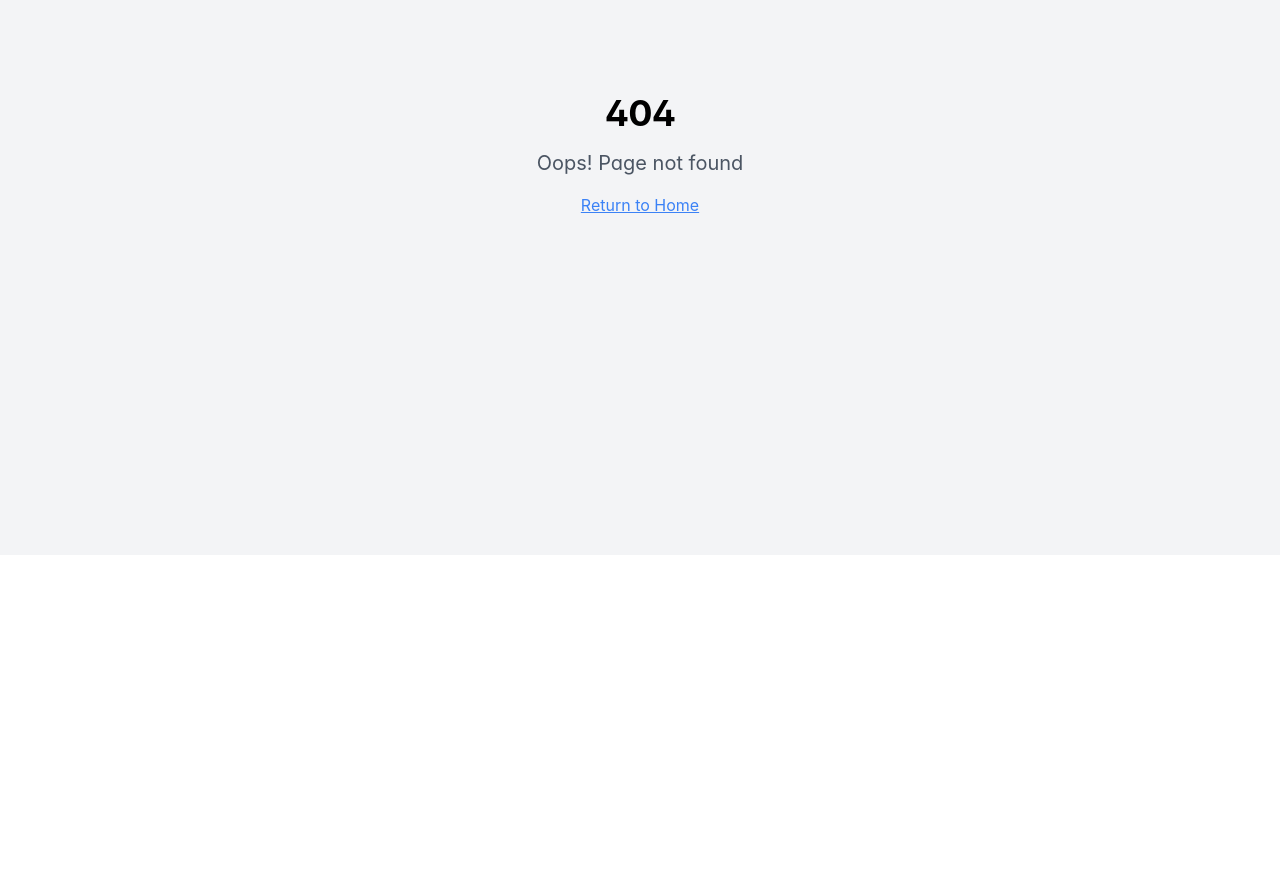
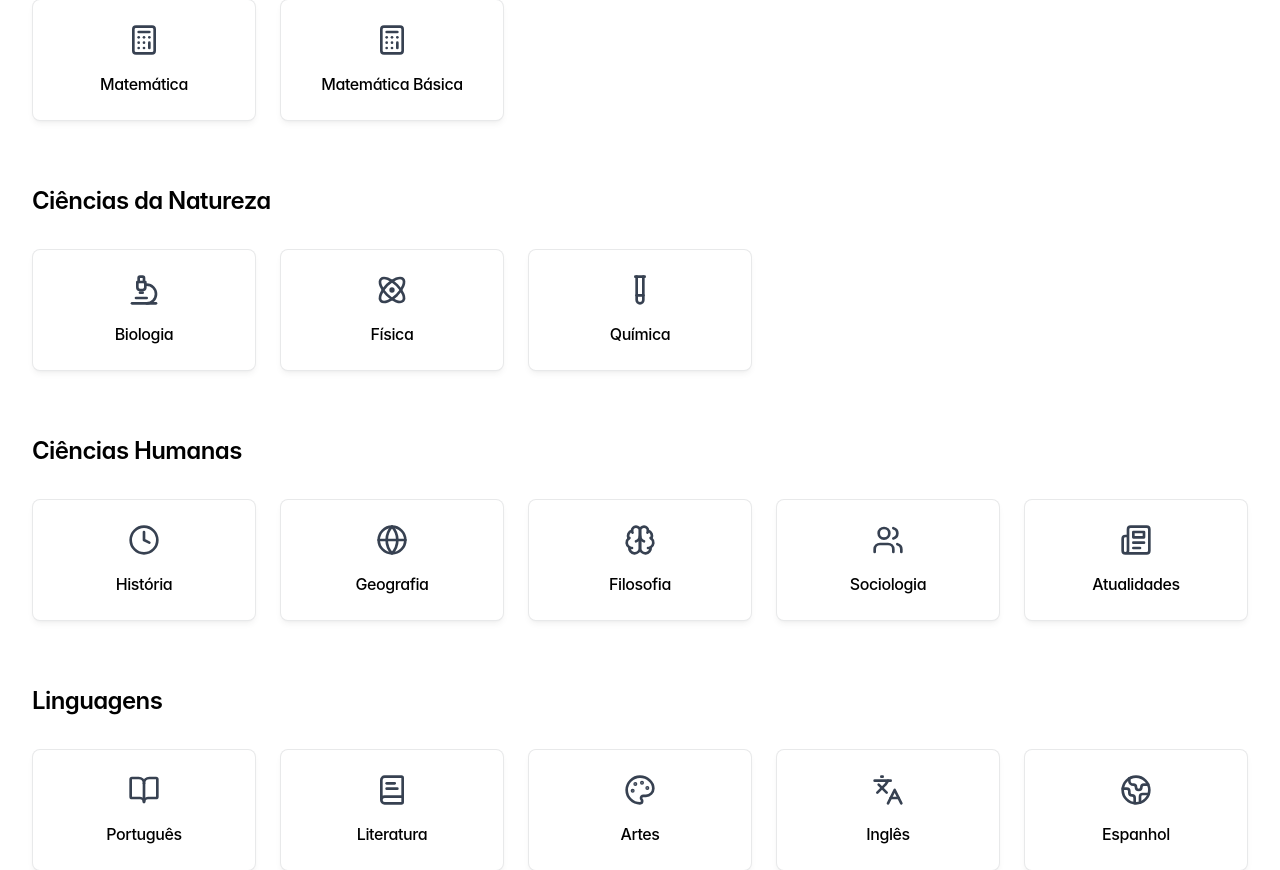
Before and after one commit to Atauan/foco-total-planner-hub, a React (Vite) app: page /materias in a window 1280 px wide. Before the commit this address had no page. Shown: the part 245-1115 px from the top of the page. Before the commit the page ends 800 px from the top, so only its background shows below. Built offline with nearby package versions, Linux system fonts and the light colour scheme.

Commit message:
Add "Matérias" interface
Implement the "Matérias" interface with the specified layout, styling, and animations.

```diff
--- a/src/App.tsx
+++ b/src/App.tsx
@@ -4,6 +4,7 @@ import { TooltipProvider } from "@/components/ui/tooltip";
 import { QueryClient, QueryClientProvider } from "@tanstack/react-query";
 import { BrowserRouter, Routes, Route } from "react-router-dom";
 import Dashboard from "./pages/Dashboard";
+import Materias from "./pages/Materias";
 import NotFound from "./pages/NotFound";
 
 const queryClient = new QueryClient();
@@ -14,11 +15,12 @@ const App = () => (
       <Toaster />
       <Sonner />
       <BrowserRouter>
-          <Routes>
-            <Route path="/" element={<Dashboard />} />
-            {/* ADD ALL CUSTOM ROUTES ABOVE THE CATCH-ALL "*" ROUTE */}
-            <Route path="*" element={<NotFound />} />
-          </Routes>
+        <Routes>
+          <Route path="/" element={<Dashboard />} />
+          <Route path="/materias" element={<Materias />} />
+          {/* ADD ALL CUSTOM ROUTES ABOVE THE CATCH-ALL "*" ROUTE */}
+          <Route path="*" element={<NotFound />} />
+        </Routes>
       </BrowserRouter>
     </TooltipProvider>
   </QueryClientProvider>
--- a/src/components/StatsCard.tsx
+++ b/src/components/StatsCard.tsx
@@ -4,7 +4,7 @@ import { DivideIcon as LucideIcon } from "lucide-react"
 interface StatsCardProps {
   title: string
   value: string | number
-  icon: LucideIcon
+  icon: React.ComponentType<any>
   trend?: {
     value: number
     label: string
--- a/src/pages/Dashboard.tsx
+++ b/src/pages/Dashboard.tsx
@@ -149,7 +149,7 @@ export default function Dashboard() {
             <Calendar className="h-5 w-5" />
             <span>Cronograma</span>
           </a>
-          <a href="#" className="sidebar-item">
+          <a href="/materias" className="sidebar-item">
             <BookOpen className="h-5 w-5" />
             <span>Matérias</span>
           </a>
--- /dev/null
+++ b/src/pages/Materias.tsx
@@ -0,0 +1,148 @@
+import { useEffect } from "react"
+import {
+  Calculator,
+  Microscope,
+  Globe,
+  BookOpen,
+  TestTube,
+  Atom,
+  MapPin,
+  Clock,
+  Brain,
+  Users,
+  Newspaper,
+  PenTool,
+  BookText,
+  Palette,
+  Languages,
+  Globe2,
+  FileEdit
+} from "lucide-react"
+
+const materiasData = [
+  {
+    title: "Matemática",
+    sections: [
+      { name: "Matemática", icon: Calculator },
+      { name: "Matemática Básica", icon: Calculator }
+    ]
+  },
+  {
+    title: "Ciências da Natureza",
+    sections: [
+      { name: "Biologia", icon: Microscope },
+      { name: "Física", icon: Atom },
+      { name: "Química", icon: TestTube }
+    ]
+  },
+  {
+    title: "Ciências Humanas",
+    sections: [
+      { name: "História", icon: Clock },
+      { name: "Geografia", icon: Globe },
+      { name: "Filosofia", icon: Brain },
+      { name: "Sociologia", icon: Users },
+      { name: "Atualidades", icon: Newspaper }
+    ]
+  },
+  {
+    title: "Linguagens",
+    sections: [
+      { name: "Português", icon: BookOpen },
+      { name: "Literatura", icon: BookText },
+      { name: "Artes", icon: Palette },
+      { name: "Inglês", icon: Languages },
+      { name: "Espanhol", icon: Globe2 },
+      { name: "Redação", icon: FileEdit }
+    ]
+  }
+]
+
+export default function Materias() {
+  useEffect(() => {
+    // Load Anime.js and trigger animations
+    const script = document.createElement('script')
+    script.src = 'https://cdnjs.cloudflare.com/ajax/libs/animejs/3.2.1/anime.min.js'
+    script.onload = () => {
+      // @ts-ignore
+      if (window.anime) {
+        // Section titles animation
+        // @ts-ignore
+        window.anime({
+          targets: '.animate-section-title',
+          translateY: [30, 0],
+          opacity: [0, 1],
+          duration: 600,
+          easing: 'easeOutExpo',
+          delay: (el: any, i: number) => i * 200
+        })
+
+        // Cards fade in animation with scale
+        // @ts-ignore
+        window.anime({
+          targets: '.animate-materia-card',
+          translateY: [50, 0],
+          opacity: [0, 1],
+          scale: [0.95, 1],
+          duration: 800,
+          easing: 'easeOutExpo',
+          delay: (el: any, i: number) => 100 + (i * 80)
+        })
+      }
+    }
+    document.head.appendChild(script)
+  }, [])
+
+  return (
+    <div className="min-h-screen bg-white">
+      <div className="max-w-7xl mx-auto px-4 sm:px-6 lg:px-8 py-12">
+        {/* Header Section */}
+        <div className="text-center mb-12 animate-fade-in">
+          <h1 className="text-4xl font-semibold text-black mb-4 tracking-tight">
+            Matérias
+          </h1>
+          <p className="text-gray-600 text-lg max-w-2xl mx-auto">
+            Consulte o material de apoio, questões e assuntos de cada disciplina.
+          </p>
+        </div>
+
+        {/* Subjects Sections */}
+        <div className="space-y-16">
+          {materiasData.map((categoria, categoriaIndex) => (
+            <div key={categoria.title} className="animate-section-title">
+              <h2 className="text-2xl font-semibold text-black mb-8 text-center lg:text-left">
+                {categoria.title}
+              </h2>
+
+              <div className="grid grid-cols-2 md:grid-cols-3 lg:grid-cols-4 xl:grid-cols-5 gap-4 lg:gap-6">
+                {categoria.sections.map((materia, materiaIndex) => {
+                  const IconComponent = materia.icon
+                  const globalIndex = categoriaIndex * 10 + materiaIndex
+
+                  return (
+                    <div
+                      key={materia.name}
+                      className="animate-materia-card group cursor-pointer"
+                    >
+                      <div className="card-minimal p-6 text-center hover:shadow-elevated transition-all duration-300 group-hover:-translate-y-1 group-hover:bg-gray-50">
+                        <div className="mb-4 flex justify-center">
+                          <IconComponent className="h-8 w-8 text-gray-700 group-hover:text-black transition-colors duration-200" />
+                        </div>
+                        <h3 className="font-medium text-black text-sm lg:text-base leading-tight">
+                          {materia.name}
+                        </h3>
+                      </div>
+                    </div>
+                  )
+                })}
+              </div>
+            </div>
+          ))}
+        </div>
+
+        {/* Bottom spacing */}
+        <div className="h-16"></div>
+      </div>
+    </div>
+  )
+}
```
